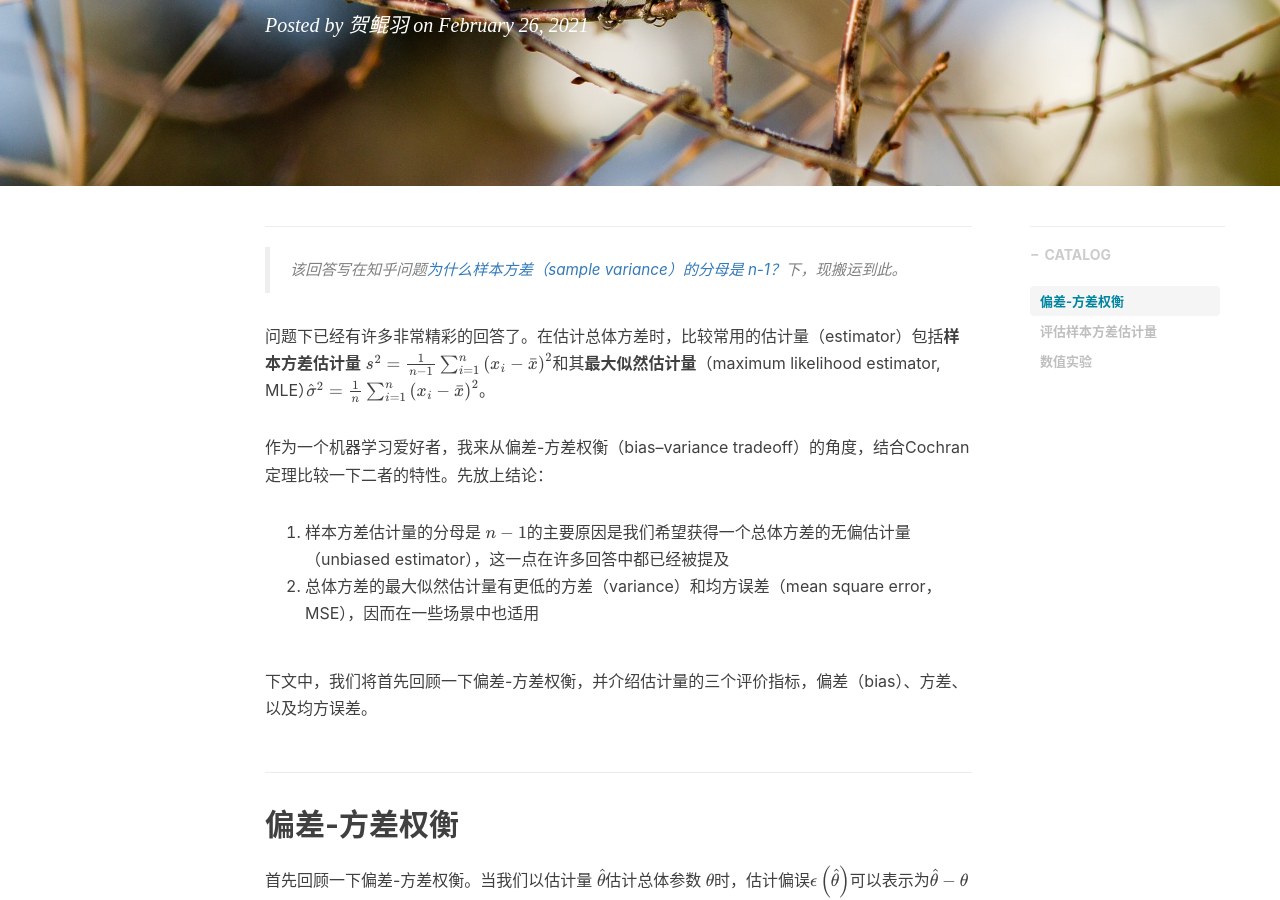
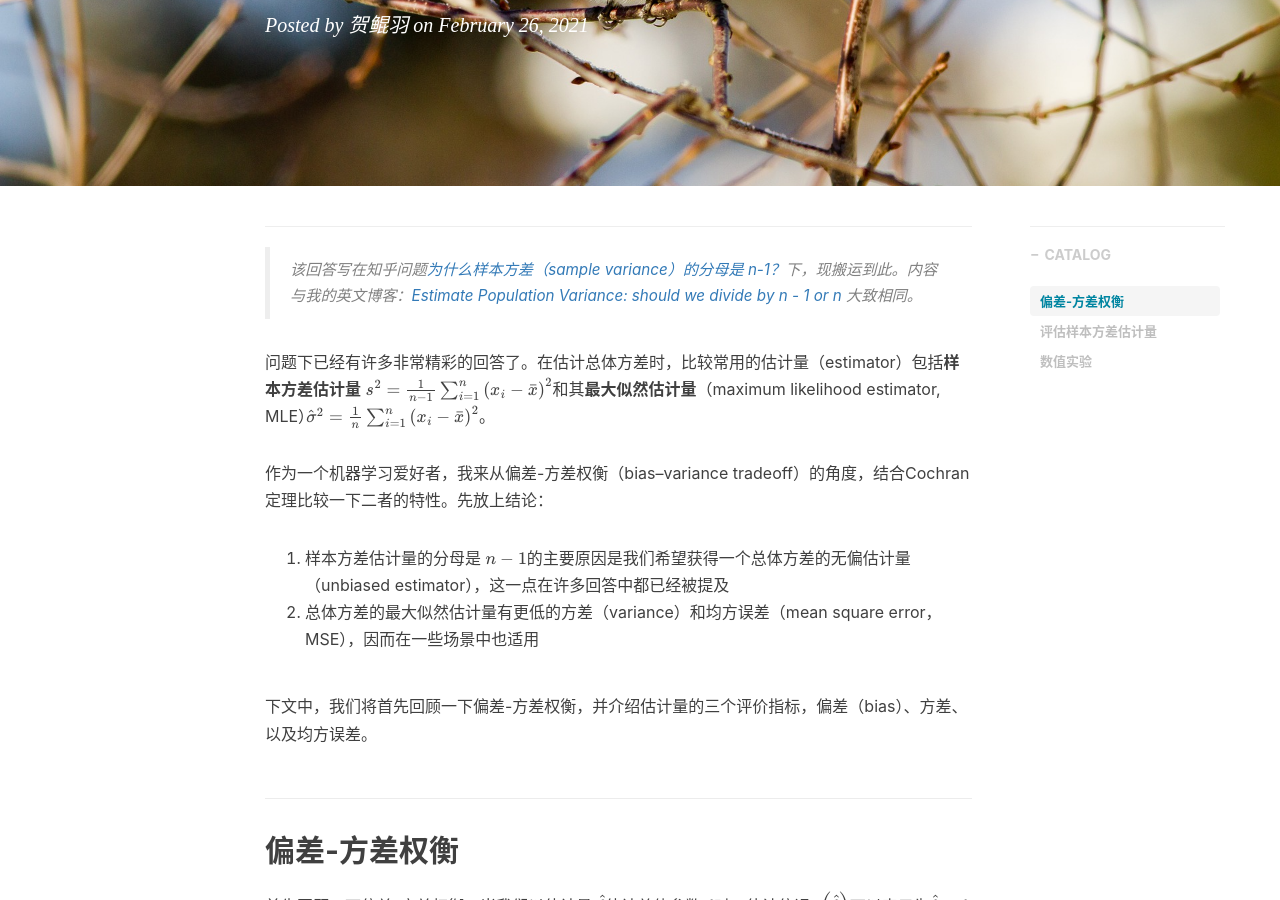
Before and after one commit to KunyuHe/KunyuHe.github.io, a Jekyll site: the page built from _posts/2021-02-26-zhihu1.md, in a window 1280 px wide and 900 px high, scrolled down 439 px. Built offline with Jekyll 4.4.1, drawn with Linux system fonts in a browser that asks for light colours; nearby versions of some CDN libraries; formulas are drawn with MathJax 3; comment, search, counter and statistics services are not loaded.

Commit message:
deactivated medium, modified Zhihu post

```diff
--- a/_config.yml
+++ b/_config.yml
@@ -19,7 +19,7 @@ github_username:     kunyuhe
 twitter_username:    kunyu_he
 #facebook_username:  huxpro
 linkedin_username:   kunyuhe
-medium_username:     kunyuhe
+#medium_username:     kunyuhe
 
 
 
--- a/_posts/2021-02-26-zhihu1.md
+++ b/_posts/2021-02-26-zhihu1.md
@@ -14,7 +14,7 @@ tags:
 
 ---
 
-> 该回答写在知乎问题[为什么样本方差（sample variance）的分母是 n-1？](https://www.zhihu.com/question/20099757)下，现搬运到此。
+> 该回答写在知乎问题[为什么样本方差（sample variance）的分母是 n-1？](https://www.zhihu.com/question/20099757)下，现搬运到此。内容与我的英文博客：[Estimate Population Variance: should we divide by n - 1 or n](https://kunyu-he.com/2020/04/19/Estimating-Population-Variance-n-or-(n-1)/) 大致相同。
 
 问题下已经有许多非常精彩的回答了。在估计总体方差时，比较常用的估计量（estimator）包括**样本方差估计量** $s^{2}=\frac{1}{n-1} \sum_{i=1}^{n}\left(x_{i}-\bar{x}\right)^{2}$和其**最大似然估计量**（maximum likelihood estimator, MLE）$\hat{\sigma}^{2}=\frac{1}{n} \sum_{i=1}^{n}\left(x_{i}-\bar{x}\right)^{2}$。
 
```
